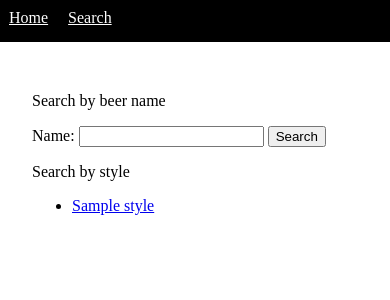
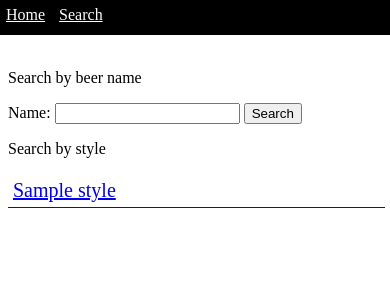
Before and after one commit to durden/google_saucer, a Django app: template templates/search.html in a window 390 px wide. Shown: the top 300 px of the page. Run offline with Django 3.2, Linux system fonts and the light colour scheme; the template is opened without the code that fills it: most values are stand-ins (such as "Sample title", 1, 10 or a date in 2020).

Commit message:
Cleaning up styles to work better on iphone, etc

```diff
--- a/css/style.css
+++ b/css/style.css
@@ -2,17 +2,28 @@
 				MAIN STRUCTURE
 ****************************************************/
 body {
-	margin: 0em;
-	padding: 0em;
+	margin: 0px;
+	padding: 0px;
+}
+
+h1, h2 {
+    font-size: 24px;
+    padding: 0px;
+    margin: 0px 0px 10px 0px;
+}
+
+h2 {
+    font-size: 22px;
+    padding: 0px;
+    margin: 0px 0px 10px 0px;
 }
 
 #topnav {
 	background-color: #000000;
-	margin: 0em;
+	margin: 0px;
 	border: 1px solid #000000;
-	height: 2em;
 	color: #ffffff;
-	padding: .5em 0em 0em .5em;
+	padding: 5px 0px 10px 5px;
 }
 
 #topnav a:active, #topnav a:link, #topnav a:visited {
@@ -26,15 +37,30 @@ body {
 #topnav li {
 	list-style-type: none;
 	display: inline;
-	margin: 0em 1em 0em 0em;
+	margin: 0px 10px 0px 0px;
 }
 
 #content {
-	margin: 2em;
+	margin: .5em;
+}
+
+#content ul {
+    width: 99%;
+    margin: 0px;
+    padding: 0px;
+}
+
+#content ul li {
+    width: 99%;
+    margin: 0px;
+    padding: 5px;
+    list-style-type: none;
+    border-bottom: 1px #1e1e1e solid;
+    font-size: 20px;
 }
 
 #footer {
-	margin: 1em 0em 1em 0em;
+	margin: 10px 0px 10px 0px;
 	border: 1px solid #000000;
 }
 
--- a/templates/base.html
+++ b/templates/base.html
@@ -7,7 +7,7 @@
 </head>
 <body>
 	<ul id="topnav">
-	    <li><a href="/home">Home</a></li>
+	    <li><a href="/">Home</a></li>
 	    <li><a href="/search">Search</a></li>
 	</ul>
 	<br style="clear"/>
--- a/templates/beers.html
+++ b/templates/beers.html
@@ -12,5 +12,10 @@
         {% if forloop.last %}
             </ul>
         {% endif %}
+
+    {% ifequal beers|length 0 %}
+        <p>Sorry, couldn't find that beer. Search again.</p>
+    {% endifequal %}
+
     {% endfor %}
 {% endblock %}
--- a/templates/search.html
+++ b/templates/search.html
@@ -4,7 +4,7 @@
     <p>Search by beer name</p>
     <form action="/search/" method="post">
         <label>Name:</label>
-        <input type="text"></input>
+        <input type="text" name="name"/>
         <input type="submit" value="Search">
     </form>
 
```
